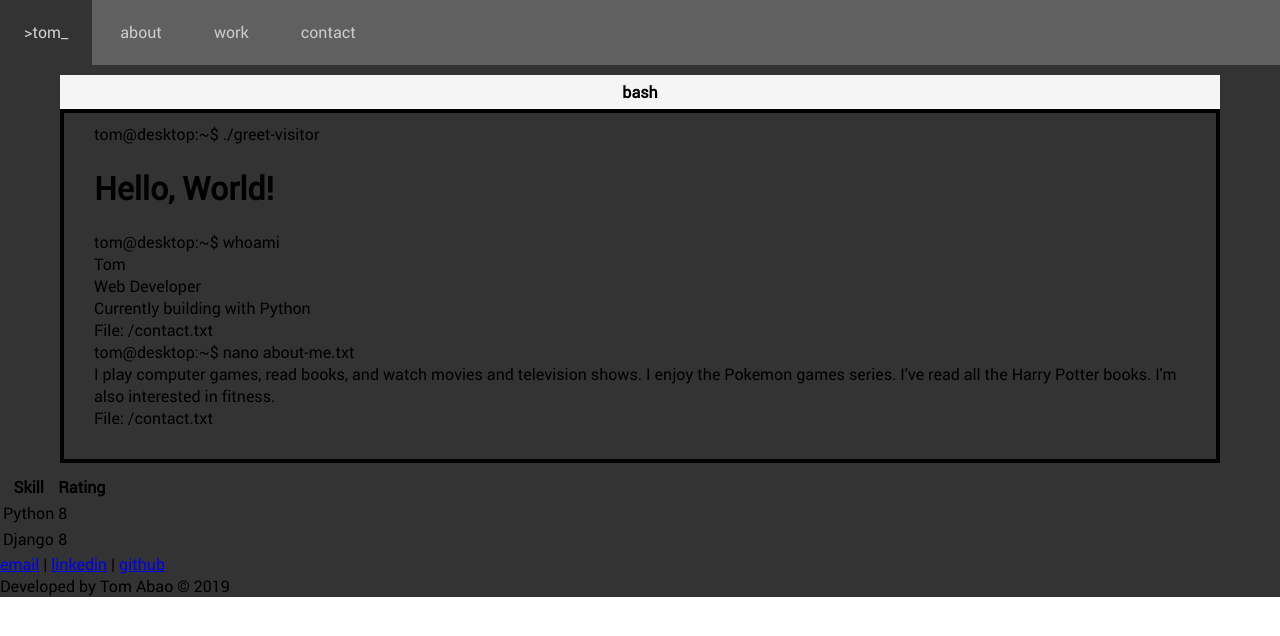
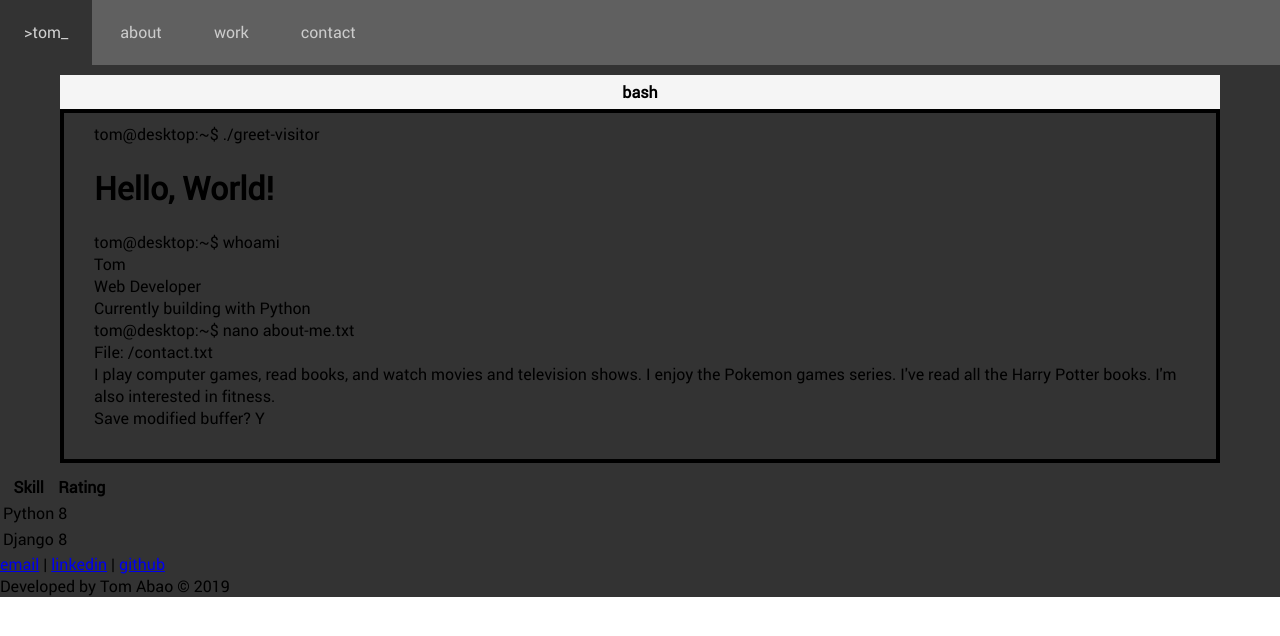
Before and after one commit to kormin/react-portfolio, a React (Create React App) app: page / in a window 1280 px wide. Shown: the top 636 px of the page. Built offline with nearby package versions, Linux system fonts and the light colour scheme.

Commit message:
move nano div to About

```diff
--- /dev/null
+++ b/src/components/About.js
@@ -0,0 +1,25 @@
+import React, { Component } from 'react';
+
+class About extends Component {
+  render() {
+    return (
+      <div className="nano">
+        tom@desktop:~$ nano about-me.txt
+        <div className="nano-titlebar">
+          File: /contact.txt
+        </div>
+        <span>
+          I play computer games, read books, and watch movies and television shows.
+          I enjoy the Pokemon games series.
+          I've read all the Harry Potter books.
+          I'm also interested in fitness.
+        </span>
+        <div className="nano-options">
+          Save modified buffer? Y
+        </div>
+      </div>
+    );
+  }
+}
+
+export default About;
--- a/src/components/Home.js
+++ b/src/components/Home.js
@@ -1,4 +1,6 @@
 import React, { Component } from 'react';
+
+import About from './About';
 
 class Home extends Component {
   render() {
@@ -19,22 +21,7 @@ class Home extends Component {
           <br />
           Currently building with Python
           <br />
-          <div className="nano">
-            <div className="nano-titlebar">
-              File: /contact.txt
-            </div>
-            tom@desktop:~$ nano about-me.txt
-            <br />
-            <span>
-              I play computer games, read books, and watch movies and television shows.
-              I enjoy the Pokemon games series.
-              I've read all the Harry Potter books.
-              I'm also interested in fitness.
-            </span>
-            <div className="nano-options">
-              File: /contact.txt
-            </div>
-          </div>
+          <About />
         </div>
 
       </div>
```
